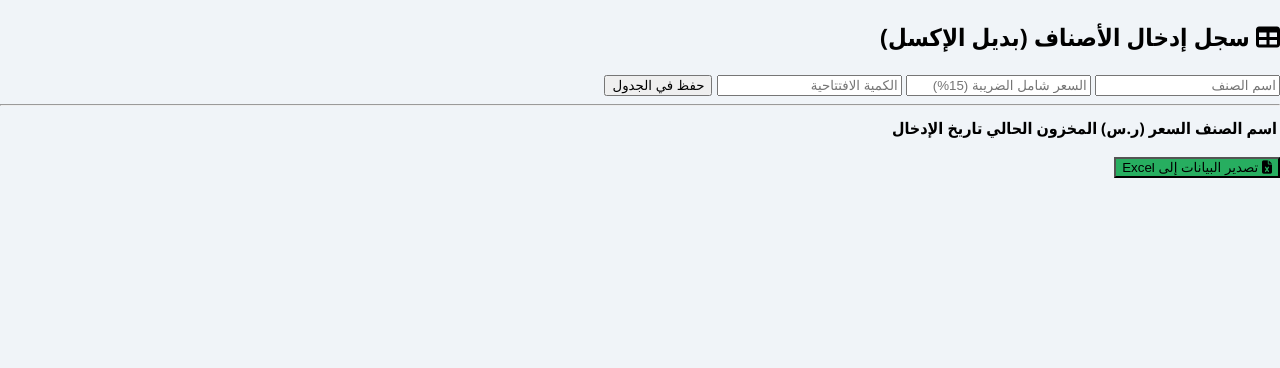
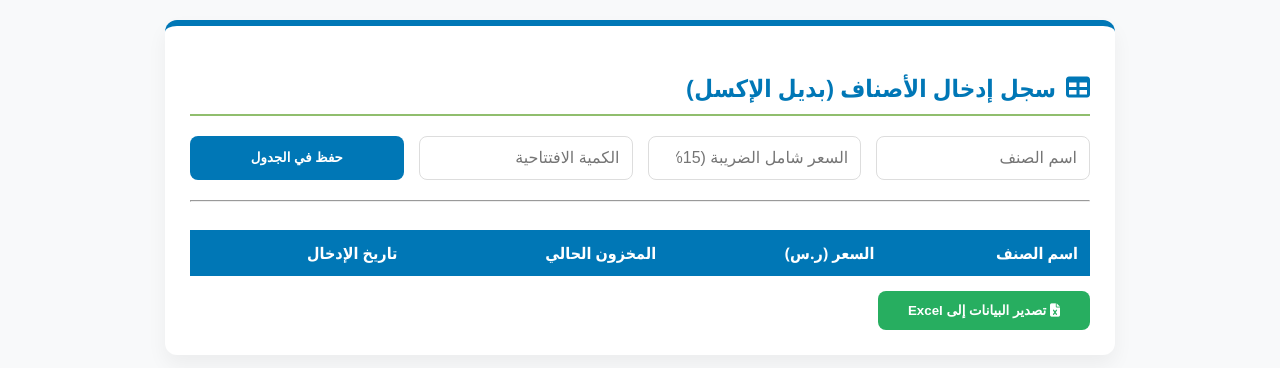
Before and after one commit to mfdmfd004-code/Altajer-Web, a plain HTML site: page products.html in a window 1280 px wide. Drawn offline with Linux system fonts and the light colour scheme; no server answers.

Commit message:
Update style.css

```diff
--- a/style.css
+++ b/style.css
@@ -1,44 +1,112 @@
+/*
+   المشروع: تاجر برو المحاسبي
+   المطور: فايز
+   الهوية: أزرق بحري، أبيض، وأخضر فاتح
+*/
+
 :root {
     --sea-blue: #0077b6;
     --light-green: #90be6d;
-    --clean-white: #ffffff;
+    --rustic-white: #f8f9fa;
+    --dark-text: #2d3436;
 }
 
 body {
-    background-color: #f0f4f8;
+    background-color: var(--rustic-white);
     font-family: 'Segoe UI', Tahoma, Geneva, Verdana, sans-serif;
-    margin: 0; padding: 0;
+    direction: rtl;
+    margin: 0;
+    padding: 20px;
+    color: var(--dark-text);
 }
 
-.header {
-    background: var(--sea-blue);
-    color: white;
-    padding: 20px;
-    text-align: center;
-    border-radius: 0 0 20px 20px;
+.card {
+    background: #ffffff;
+    border-radius: 12px;
+    padding: 25px;
+    box-shadow: 0 10px 20px rgba(0,0,0,0.05);
+    border-top: 6px solid var(--sea-blue);
+    margin-bottom: 25px;
+    max-width: 900px;
+    margin-left: auto;
+    margin-right: auto;
 }
 
-.menu-grid {
-    display: grid;
-    grid-template-columns: repeat(3, 1fr);
-    gap: 15px;
-    padding: 20px;
+h2 {
+    color: var(--sea-blue);
+    border-bottom: 2px solid var(--light-green);
+    padding-bottom: 10px;
+    display: flex;
+    align-items: center;
+    gap: 10px;
 }
 
-.menu-item {
-    background: white;
-    padding: 20px 10px;
-    text-align: center;
-    border-radius: 15px;
-    text-decoration: none;
-    color: var(--sea-blue);
-    box-shadow: 0 4px 6px rgba(0,0,0,0.1);
+.form-group {
+    display: grid;
+    grid-template-columns: repeat(auto-fit, minmax(200px, 1fr));
+    gap: 15px;
+    margin-bottom: 20px;
+}
+
+input, select {
+    padding: 12px;
+    border: 1px solid #ddd;
+    border-radius: 8px;
+    font-size: 16px;
+}
+
+.btn-main {
+    background-color: var(--sea-blue);
+    color: white;
+    border: none;
+    padding: 12px 30px;
+    border-radius: 8px;
+    font-weight: bold;
+    cursor: pointer;
     transition: 0.3s;
+}
+
+.btn-main:hover {
+    background-color: #00b4d8;
+    transform: translateY(-2px);
+}
+
+.accounting-table {
+    width: 100%;
+    border-collapse: collapse;
+    margin-top: 20px;
+}
+
+.accounting-table th {
+    background-color: var(--sea-blue);
+    color: white;
+    padding: 12px;
+    text-align: right;
+}
+
+.accounting-table td {
+    padding: 12px;
+    border-bottom: 1px solid #eee;
+}
+
+/* تحسين لوحة التحكم الرئيسية */
+.dashboard-grid {
+    display: grid;
+    grid-template-columns: repeat(auto-fit, minmax(140px, 1fr));
+    gap: 15px;
+}
+
+.dashboard-grid button {
+    height: 120px;
     display: flex;
     flex-direction: column;
+    justify-content: center;
     align-items: center;
+    gap: 10px;
+    font-size: 14px;
 }
 
-.menu-item i { font-size: 24px; margin-bottom: 10px; color: var(--light-green); }
-.menu-item span { font-size: 12px; font-weight: bold; }
-.menu-item:active { transform: scale(0.9); }
+.dashboard-grid i {
+    font-size: 24px;
+    color: var(--light-green);
+}
```
